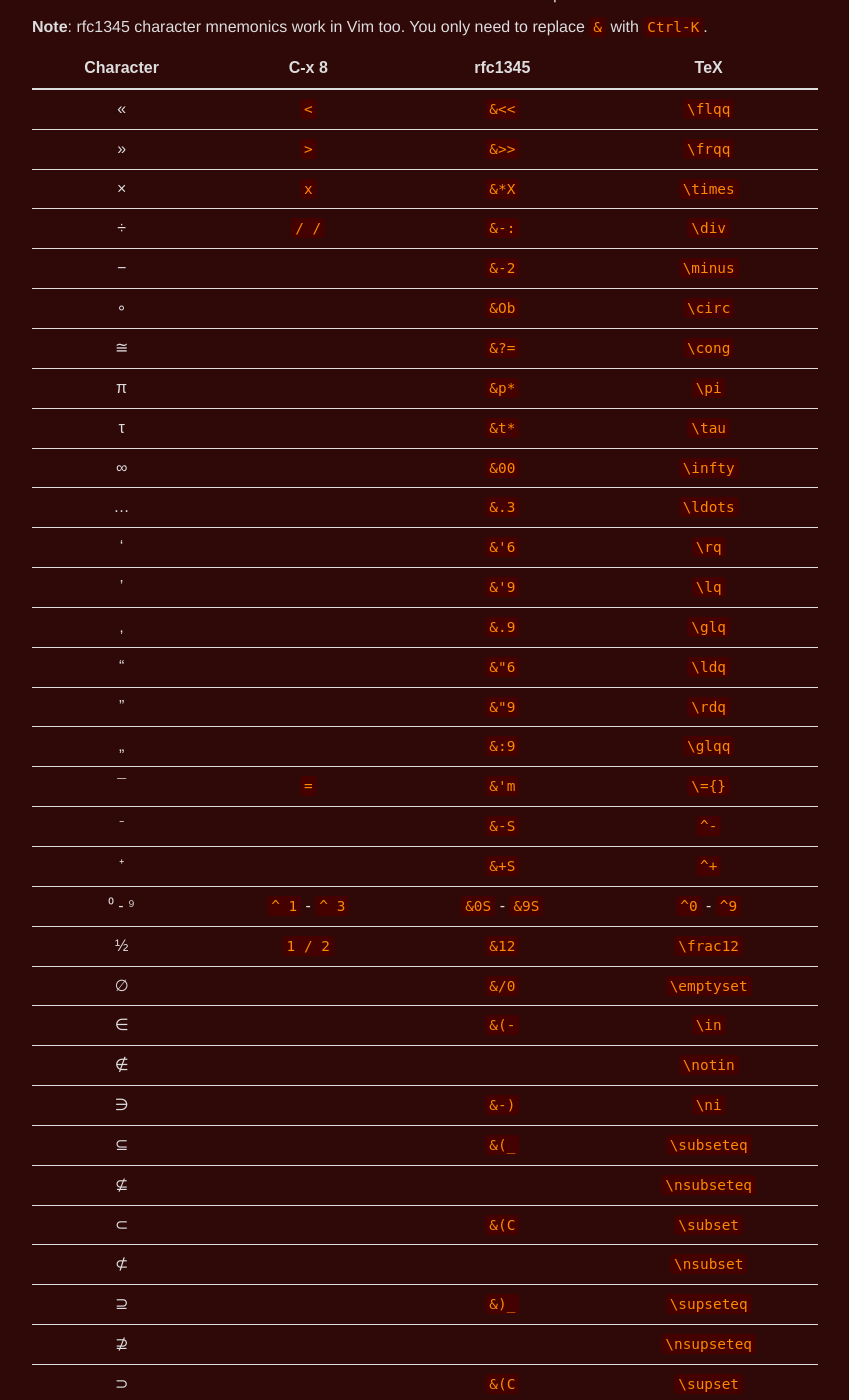
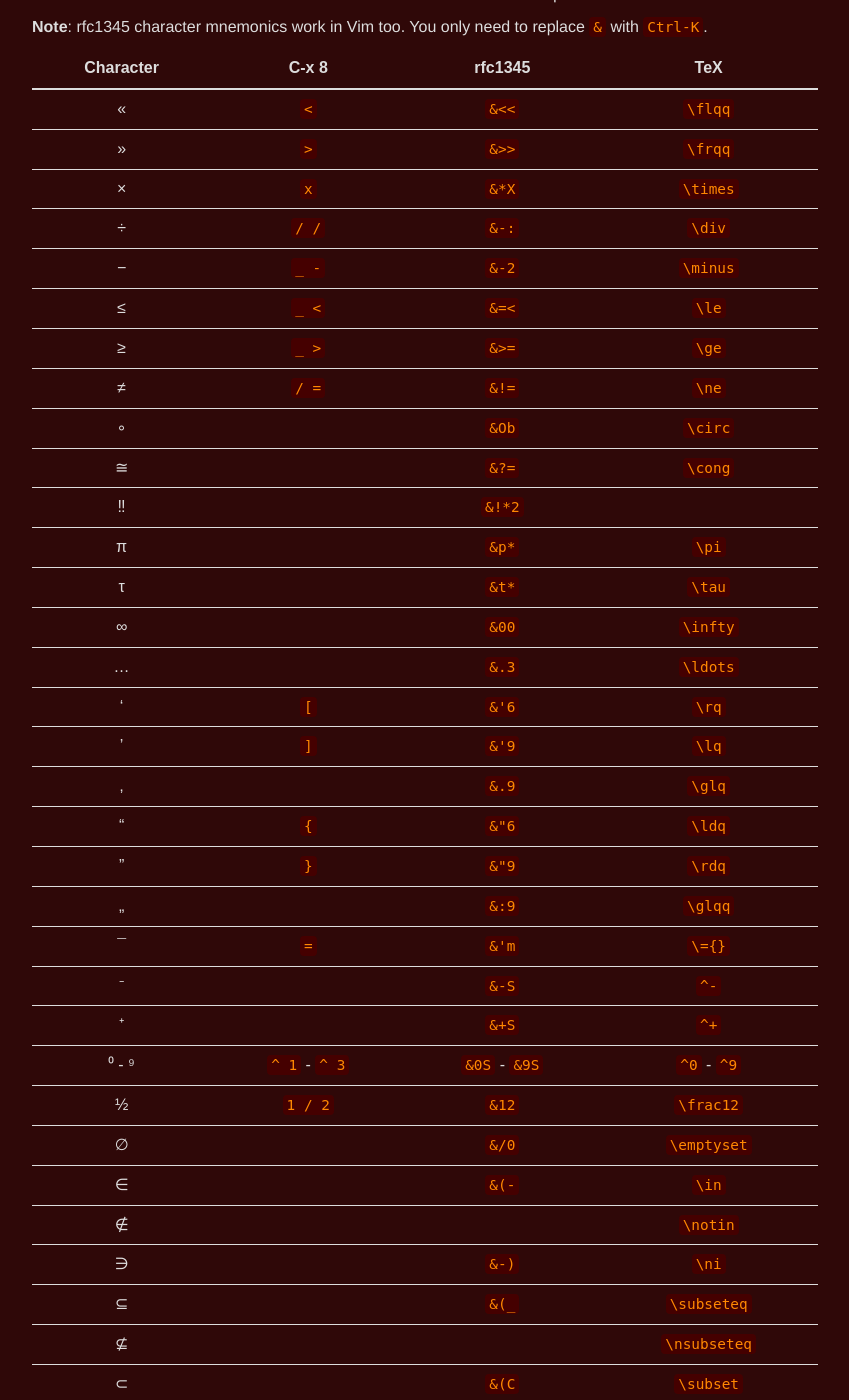
Before and after one commit to CIAvash/ciavash.github.io, a Jekyll site: the page built from _posts/2016-01-09-entering-perl6-unicode-characters-in-emacs.md, in a window 1280 px wide and 1400 px high, scrolled down 1148 px. Shown: the whole window, without its empty margins (215-1064 px from the left). Built offline with Jekyll 4.4.1, drawn with Linux system fonts in a browser that asks for light colours.

Commit message:
Add and update characters

```diff
--- a/_posts/2016-01-09-entering-perl6-unicode-characters-in-emacs.md
+++ b/_posts/2016-01-09-entering-perl6-unicode-characters-in-emacs.md
@@ -3,13 +3,13 @@ layout: post
 title: How to type Perl 6 unicode characters in Emacs
 ---
 
-[Perl 6](http://perl6.org/) uses some unicode characters as operators, quotation marks, etc.
+[Perl 6](https://perl6.org/) uses some unicode characters as operators, quotation marks, etc.
 In this post I'm going to explain how to type those characters in Emacs using
 [input methods](http://www.emacswiki.org/emacs/InputMethods).
 
 First, you might want to see a list of those characters and their ASCII equivalents
-[here](http://doc.perl6.org/language/unicode_texas).
-There is also a doc for [entering unicode characters](http://doc.perl6.org/language/unicode_entry).
+[here](https://docs.perl6.org/language/unicode_texas).
+There is also a doc for [entering unicode characters](https://docs.perl6.org/language/unicode_entry).
 You may specifically want to look at [XCompose](https://en.wikipedia.org/wiki/Compose_key#GNU.2FLinux) for a system-wide solution.
 
 There are at least two input methods you can use to enter the unicode characters used in Perl 6.
@@ -70,18 +70,22 @@ Below is a list of unicode characters used in Perl 6 and their character sequenc
 | »  | `>` | `&>>` | `\frqq` |
 | ×  | `x` | `&*X` | `\times` |
 | ÷  | `/ /` | `&-:` | `\div` |
-| −  |   | `&-2` | `\minus` |
+| −  | `_ -` | `&-2` | `\minus` |
+| ≤  | `_ <` | `&=<` | `\le` |
+| ≥  | `_ >` | `&>=` | `\ge` |
+| ≠  | `/ =` | `&!=` | `\ne` |
 | ∘  |   | `&Ob` | `\circ` |
 | ≅  |   | `&?=` | `\cong` |
+| ‼  |   | `&!*2` |      |
 | π  |   | `&p*` | `\pi` |
 | τ  |   | `&t*` | `\tau` |
 | ∞  |   | `&00` | `\infty` |
 | …  |   | `&.3` | `\ldots` |
-| ‘  |   | `&'6` | `\rq` |
-| ’  |   | `&'9` | `\lq` |
+| ‘  | `[` | `&'6` | `\rq` |
+| ’  | `]` | `&'9` | `\lq` |
 | ‚  |   | `&.9` | `\glq` |
-| “  |   | `&"6` | `\ldq` |
-| ”  |   | `&"9` | `\rdq` |
+| “  | `{` | `&"6` | `\ldq` |
+| ”  | `}` | `&"9` | `\rdq` |
 | „  |   | `&:9` | `\glqq` |
 | ¯  | `=` | `&'m` | `\={}` |
 | ⁻  |   | `&-S` | `^-` |
```
